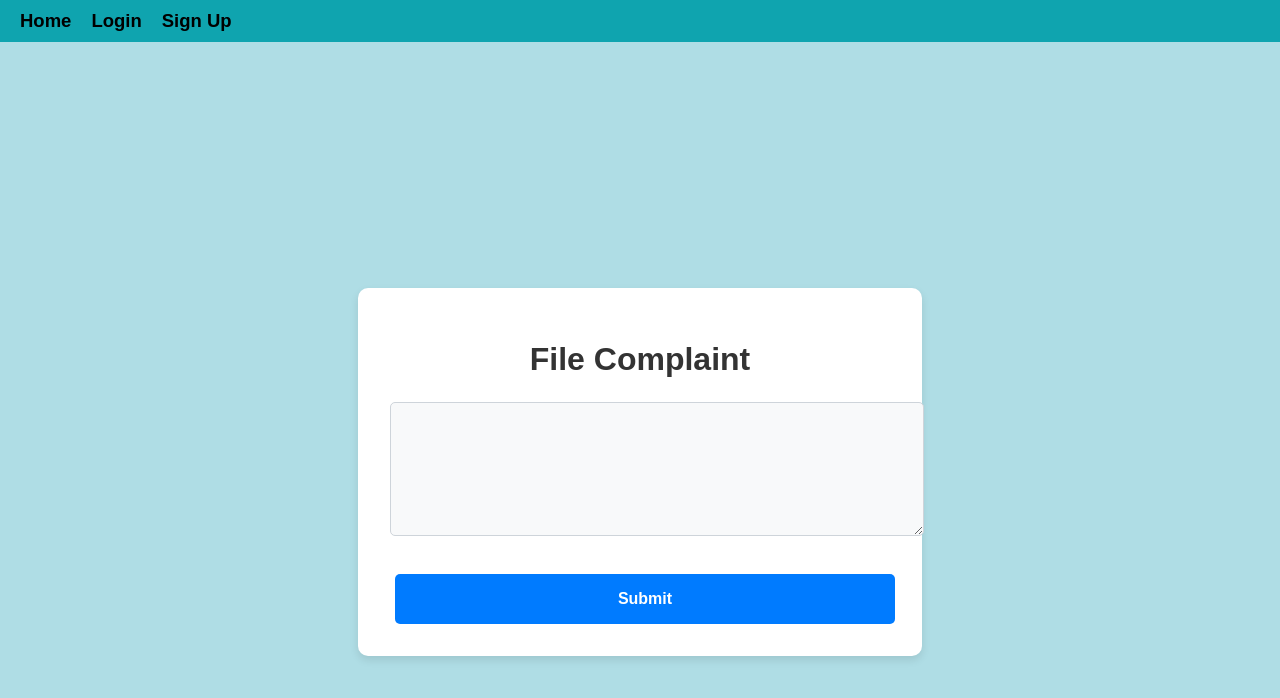
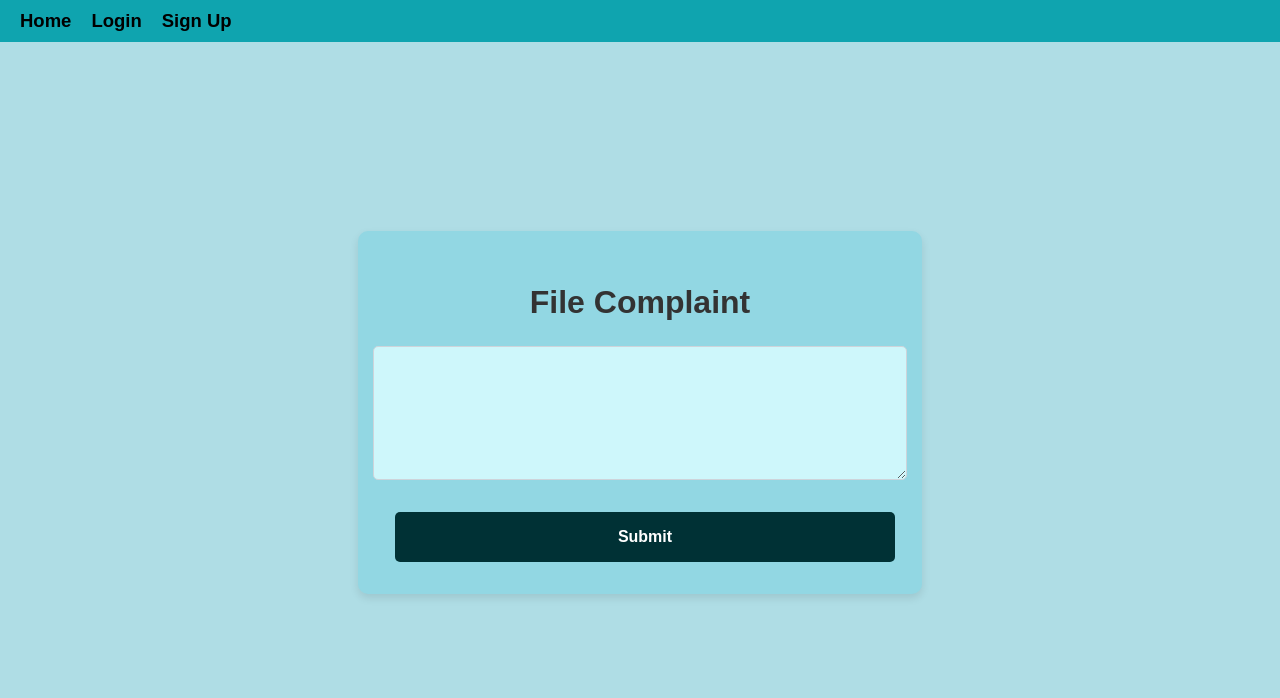
Before and after one commit to vishesh-tanwar/project, a React (Create React App) app in the folder frontend/: page /fileComplaint in a window 1280 px wide. Shown: the top 698 px of the page. Built offline with nearby package versions, Linux system fonts and the light colour scheme; no server answers.

Commit message:
Update complaint.css

```diff
--- a/frontend/src/components/complaint.css
+++ b/frontend/src/components/complaint.css
@@ -2,7 +2,7 @@
 body {
     margin: 0;
     font-family: Arial, sans-serif;
-    background-color: #f4f4f9; /* Light grey background */
+    background-color: #ffffff; /* Light grey background */
 }
 
 /* Center the complaint page content */
@@ -17,14 +17,14 @@ body {
 
 /* Complaint form box styling */
 .complaint-box {
-    background-color: #ffffff; /* White background */
+    background-color: #92d7e3; /* White background */
     padding: 2rem;
     box-shadow: 0 4px 8px rgba(0, 0, 0, 0.1); /* Soft shadow */
     border-radius: 10px;
     width: 90%;
     max-width: 500px;
     text-align: center;
-    margin-top: 20px;
+    margin-top: -99px;
 }
 
 /* Headings */
@@ -38,19 +38,20 @@ body {
 .complaint-box textarea {
     width: 100%;
     padding: 1rem;
-    margin-bottom: 1.5rem;
+    /* margin-bottom: 1.5rem; */
+    margin:1px -18px 18px ;
     border: 1px solid #ced4da;
     border-radius: 5px;
     font-size: 1rem;
     color: #495057;
-    background-color: #f8f9fa;
+    background-color: #cef7fb;
     resize: vertical; /* Allows vertical resizing */
-    min-height: 100px; /* Minimum height */
+     min-height: 100px;
 }
 
 /* Button styling */
 .complaint-box button {
-    background-color: #007bff; /* Blue button */
+    background-color: #003135; /* Blue button */
     color: #ffffff; /* White text */
     border: none;
     border-radius: 5px;
```
